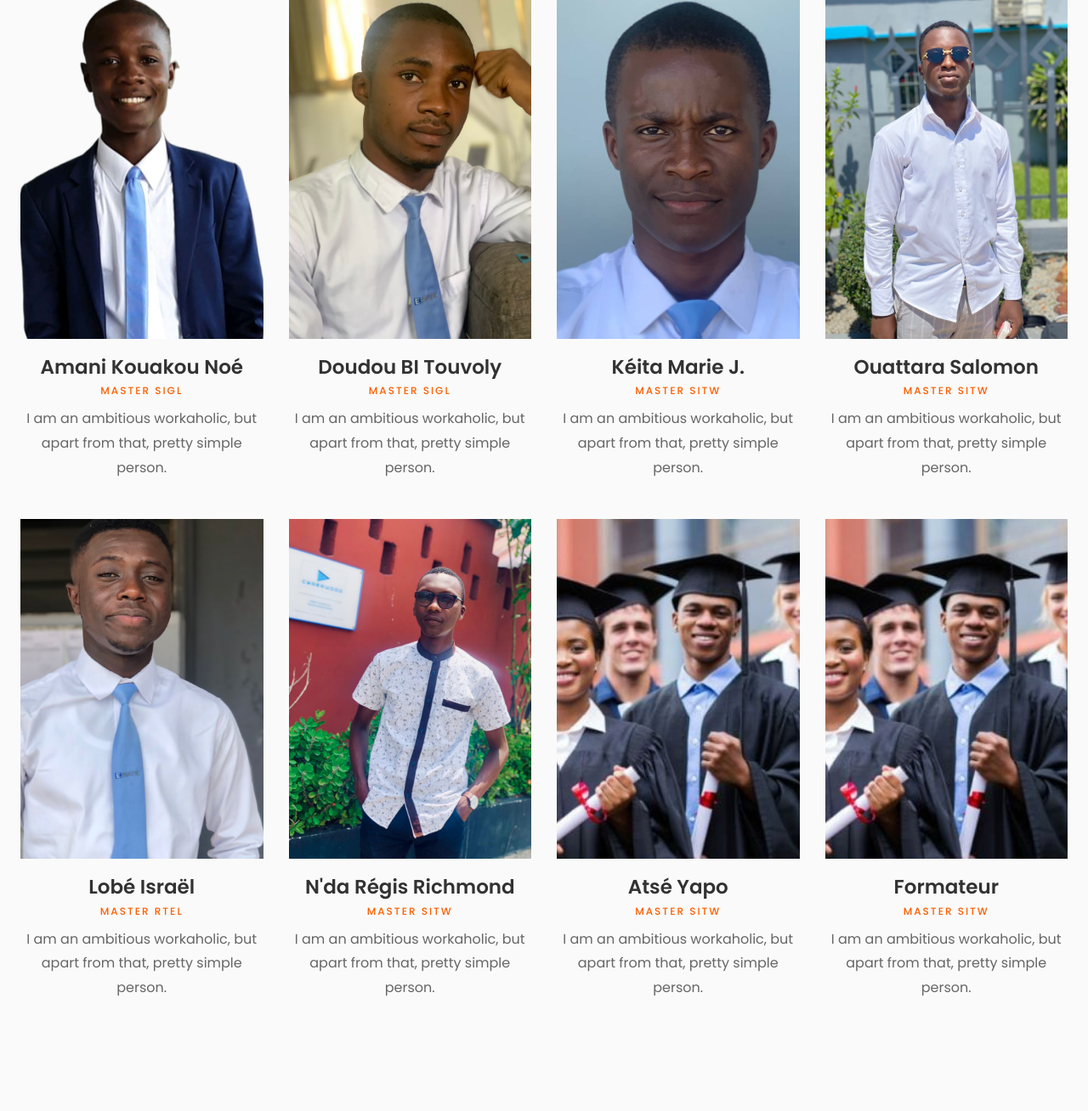
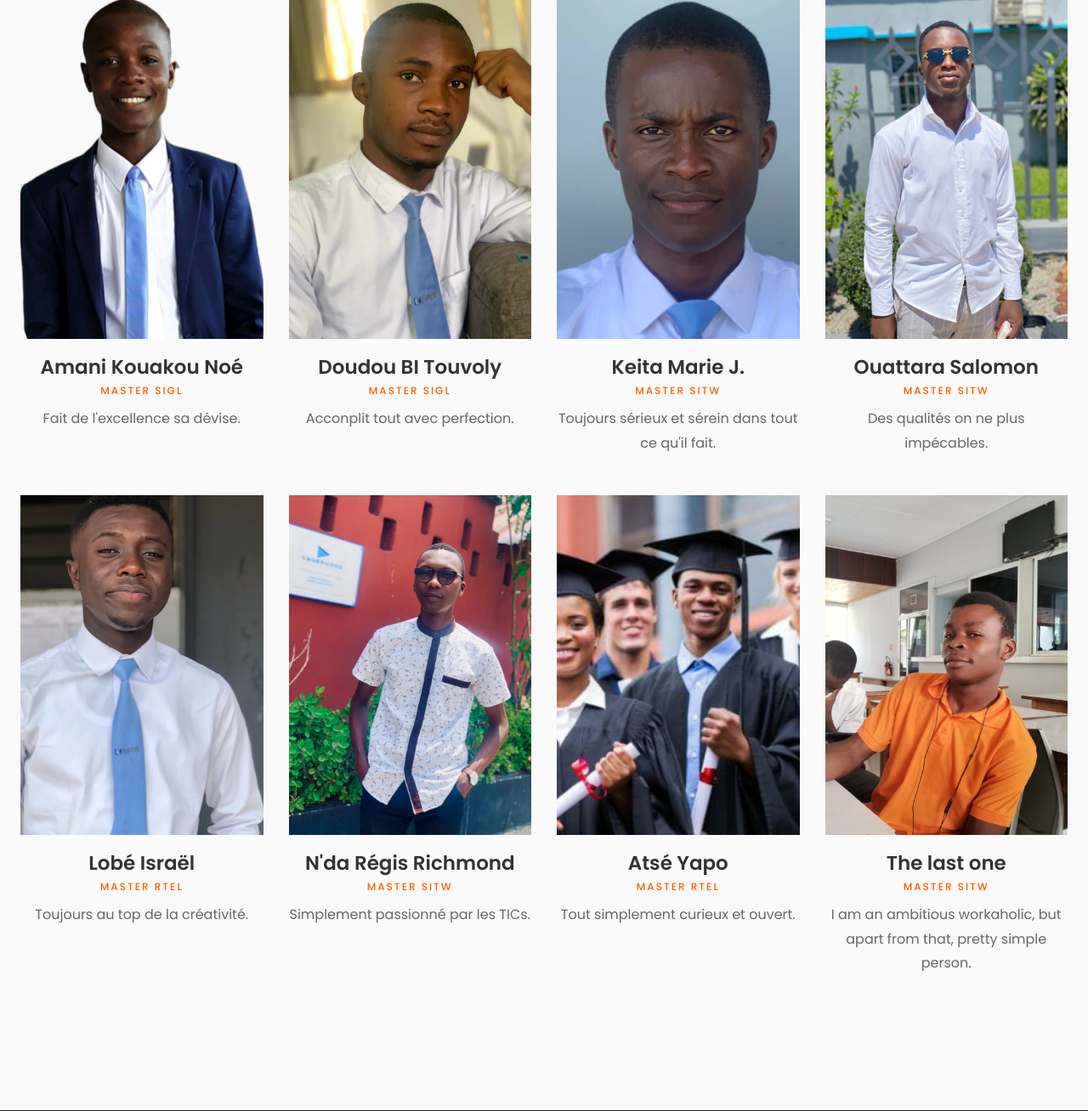
Before and after one commit to amaninoblesse/it_prepa, a Django app: page /it/teacher/ in a window 1280 px wide. Shown: the part 612-1920 px from the top of the page at 85% size. Run offline with Django 3.2, Linux system fonts and the light colour scheme; some libraries are stand-ins or nearby versions; some web fonts are replaced.

Commit message:
teacher pictures

```diff
--- a/it/templates/it/main/teacher.html
+++ b/it/templates/it/main/teacher.html
@@ -114,7 +114,7 @@
 								<h3>Amani Kouakou Noé</h3>
 								<span class="position mb-2">Master SIGL</span>
 								<div class="faded">
-									<p>I am an ambitious workaholic, but apart from that, pretty simple person.</p>
+									<p>Fait de l'excellence sa dévise.</p>
 									<ul class="ftco-social text-center">
 		                <li class="ftco-animate"><a href="#"><span class="icon-twitter"></span></a></li>
 		                <li class="ftco-animate"><a href="#"><span class="icon-facebook"></span></a></li>
@@ -134,7 +134,7 @@
 								<h3>Doudou BI Touvoly</h3>
 								<span class="position mb-2">Master SIGL</span>
 								<div class="faded">
-									<p>I am an ambitious workaholic, but apart from that, pretty simple person.</p>
+									<p>Acconplit tout avec perfection.</p>
 									<ul class="ftco-social text-center">
 		                <li class="ftco-animate"><a href="#"><span class="icon-twitter"></span></a></li>
 		                <li class="ftco-animate"><a href="#"><span class="icon-facebook"></span></a></li>
@@ -151,10 +151,10 @@
 								<div class="img align-self-stretch" style="background-image: url(/static/assets/images/keita.jpeg);"></div>
 							</div>
 							<div class="text pt-3 text-center">
-								<h3>Kéita Marie J.</h3>
+								<h3>Keita Marie J.</h3>
 								<span class="position mb-2">Master SITW</span>
 								<div class="faded">
-									<p>I am an ambitious workaholic, but apart from that, pretty simple person.</p>
+									<p>Toujours sérieux et sérein dans tout ce qu'il fait.</p>
 									<ul class="ftco-social text-center">
 		                <li class="ftco-animate"><a href="#"><span class="icon-twitter"></span></a></li>
 		                <li class="ftco-animate"><a href="#"><span class="icon-facebook"></span></a></li>
@@ -174,7 +174,7 @@
 								<h3>Ouattara Salomon</h3>
 								<span class="position mb-2">Master SITW</span>
 								<div class="faded">
-									<p>I am an ambitious workaholic, but apart from that, pretty simple person.</p>
+									<p>Des qualités on ne plus impécables.</p>
 									<ul class="ftco-social text-center">
 		                <li class="ftco-animate"><a href="#"><span class="icon-twitter"></span></a></li>
 		                <li class="ftco-animate"><a href="#"><span class="icon-facebook"></span></a></li>
@@ -195,7 +195,7 @@
 								<h3>Lobé Israël</h3>
 								<span class="position mb-2">Master RTEL</span>
 								<div class="faded">
-									<p>I am an ambitious workaholic, but apart from that, pretty simple person.</p>
+									<p>Toujours au top de la créativité.</p>
 									<ul class="ftco-social text-center">
 		                <li class="ftco-animate"><a href="#"><span class="icon-twitter"></span></a></li>
 		                <li class="ftco-animate"><a href="#"><span class="icon-facebook"></span></a></li>
@@ -215,7 +215,7 @@
 								<h3>N'da Régis Richmond</h3>
 								<span class="position mb-2">Master SITW</span>
 								<div class="faded">
-									<p>I am an ambitious workaholic, but apart from that, pretty simple person.</p>
+									<p>Simplement passionné par les TICs.</p>
 									<ul class="ftco-social text-center">
 		                <li class="ftco-animate"><a href="#"><span class="icon-twitter"></span></a></li>
 		                <li class="ftco-animate"><a href="#"><span class="icon-facebook"></span></a></li>
@@ -233,9 +233,9 @@
 							</div>
 							<div class="text pt-3 text-center">
 								<h3>Atsé Yapo</h3>
-								<span class="position mb-2">Master SITW</span>
+								<span class="position mb-2">Master RTEL</span>
 								<div class="faded">
-									<p>I am an ambitious workaholic, but apart from that, pretty simple person.</p>
+									<p>Tout simplement curieux et ouvert.</p>
 									<ul class="ftco-social text-center">
 		                <li class="ftco-animate"><a href="#"><span class="icon-twitter"></span></a></li>
 		                <li class="ftco-animate"><a href="#"><span class="icon-facebook"></span></a></li>
@@ -249,10 +249,10 @@
 					<div class="col-md-6 col-lg-3 ftco-animate">
 						<div class="staff">
 							<div class="img-wrap d-flex align-items-stretch">
-								<div class="img align-self-stretch" style="background-image: url(/static/assets/images/étudiants-en-chine.jpeg);"></div>
+								<div class="img align-self-stretch" style="background-image: url(/static/assets/images/atse.jpg);"></div>
 							</div>
 							<div class="text pt-3 text-center">
-								<h3>Formateur</h3>
+								<h3>The last one</h3>
 								<span class="position mb-2">Master SITW</span>
 								<div class="faded">
 									<p>I am an ambitious workaholic, but apart from that, pretty simple person.</p>
```
Also changed, not shown: it/templates/it/main/newindex.html (+5 -5 lines), static/assets/images/atse.jpg (added).
